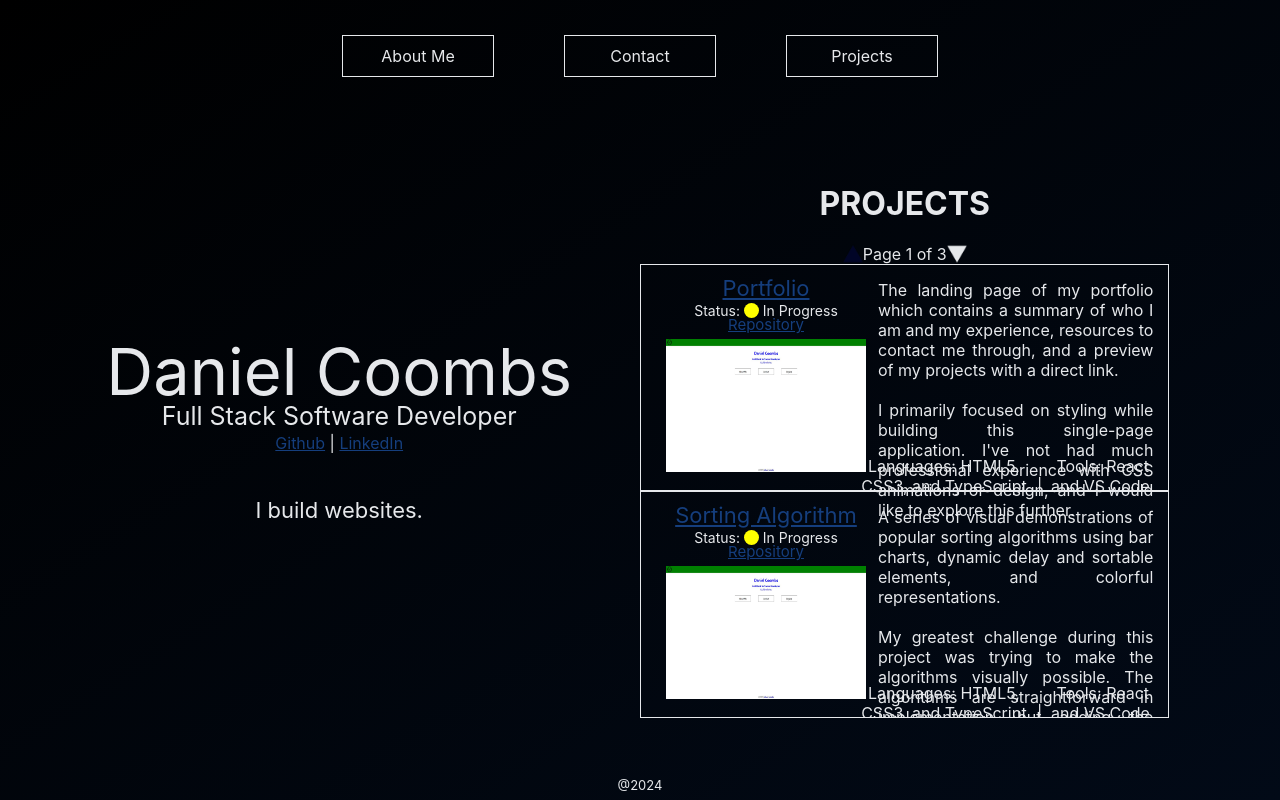
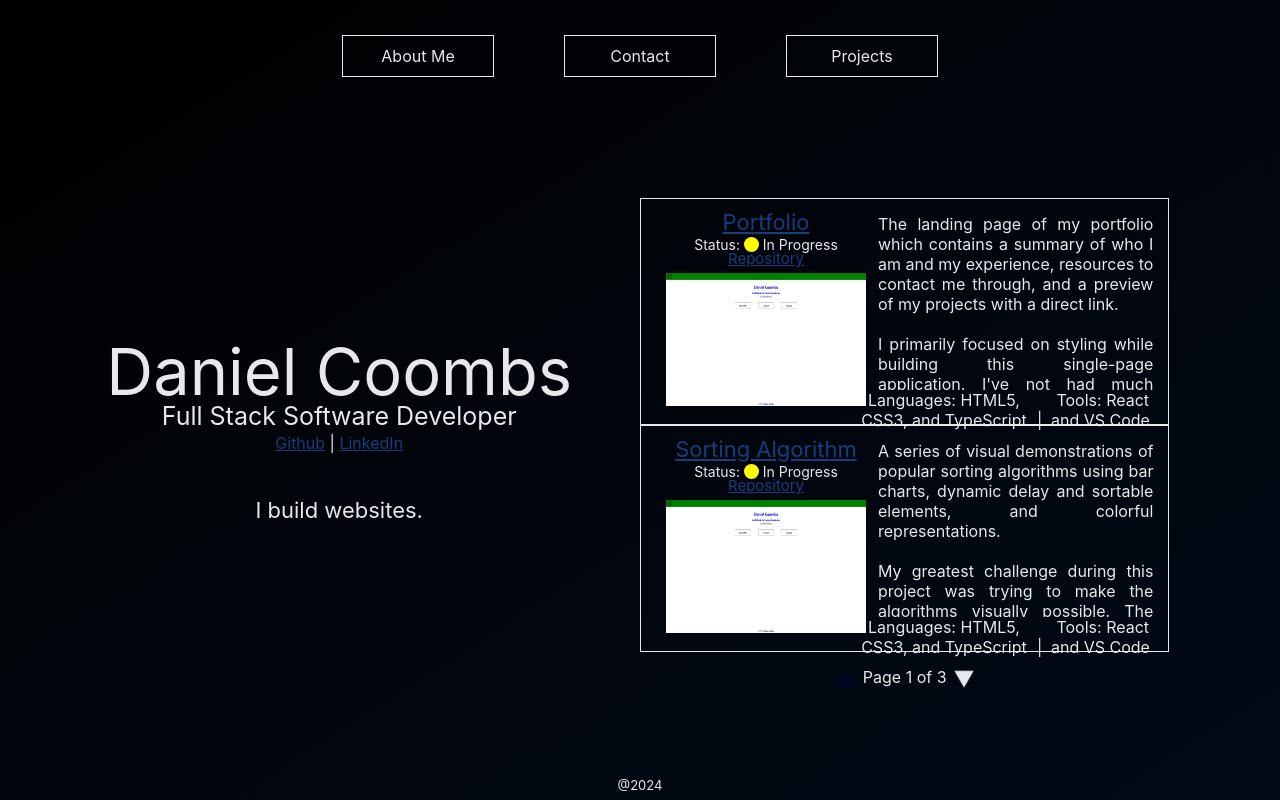
Before and after one commit to danielcoombs005/danielcoombs005.github.io, a React (Create React App) app: page / in a window 1280 px wide. Both pictures are taken after a click on the element "Projects". Built offline with nearby package versions, Linux system fonts and the light colour scheme.

Commit message:
Updated project description overflow and page counter animation

```diff
--- a/src/Base/ProjectBlock.css
+++ b/src/Base/ProjectBlock.css
@@ -17,7 +17,24 @@
     text-align: justify;
     padding-left: 27px;
     padding-right: 5px;
+    overflow-y: scroll;
+    scrollbar-width: none;
     white-space: preserve;
+}
+
+/* @-moz-document url-prefix() {
+    .project-block-description:hover {
+        color: blue;
+        scrollbar-width: 5px!important;
+    }
+}  */
+
+.project-block-description::-webit-scrollbar {
+    display: none;
+}
+
+.project-block-description::-webit-scrollbar:hover {
+    display: block;
 }
 
 .project-block-inner {
--- a/src/Pages/ProjectPage.css
+++ b/src/Pages/ProjectPage.css
@@ -1,16 +1,44 @@
-.projects-group {
-    overflow-y: auto;
+.project-image-left {
+    right: 5px;
+}
+
+.project-image-right {
+    left: 5px;
 }
 
 .project-page-number-section {
     display: flex;
     justify-content: center;
+    height: 30px;
+    position: relative;
+    top: 15px;
 }
 
 .project-page-number-section > img {
     height: 20px;
+    margin: 2px;
+    position: relative;
     width: 20px;
 }
+
+.project-page-number-section > img:hover {
+    height: 25px;
+    margin: 0px;
+    transition: all 0.5s;
+    transition-timing-function: ease;
+    width: 25px;
+}
+
+/* Must be used in React for reverse animation */
+.project-page-number-section > img:not(:hover) {
+    transition: all 0.5s;
+    transition-timing-function: ease;
+}
+
+.projects-group {
+
+}
+
 
 .projects-row {
     display: flex;
--- a/src/Pages/ProjectPage.tsx
+++ b/src/Pages/ProjectPage.tsx
@@ -68,19 +68,18 @@ export default class Projects extends React.Component<any, any> {
     render() {
         return (
             <div id='project-page'>
-                <h1>PROJECTS</h1>
+                {this.displayProjects()}
                 <div className='project-page-number-section'>
-                    <img className='project-image'
+                    <img className='project-image-left'
                         src={`${process.env.PUBLIC_URL}/up-arrow${this.state.upArrowDisabled ? '-disabled' : ''}.png`}
                         alt={'UP ARROW'}
                         onClick={() => this.updatePage(Direction.Up)} />
                     <span>Page {this.state.projectPage + 1} of {this.getTotalPageCount()}</span>
-                    <img className='project-image'
+                    <img className='project-image-right'
                         src={`${process.env.PUBLIC_URL}/down-arrow${this.state.downArrowDisabled ? '-disabled' : ''}.png`}
                         alt={'DOWN ARROW'}
                         onClick={() => this.updatePage(Direction.Down)} />
                 </div>
-                {this.displayProjects()}
             </div>
         )
     }
```
